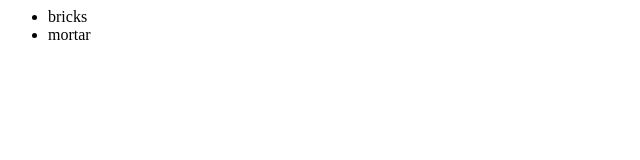
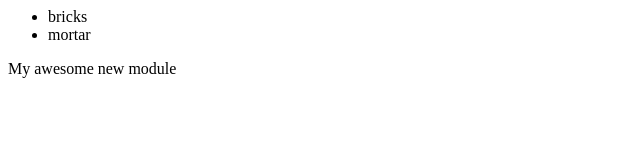
Before and after one commit to meta7gear/newGitTest, a plain HTML site: page index.html in a window 1280 px wide. Shown: the whole page, without its empty margins (0-640 px from the left). Drawn offline with Linux system fonts and the light colour scheme.

Commit message:
Added new module 2

```diff
--- a/index.html
+++ b/index.html
@@ -4,4 +4,9 @@
 	<li>bricks</li>
 	<li>mortar</li>
 </ul>
+
+<div id="module2">
+	My awesome new module
+</div>
+
 </html>
```
